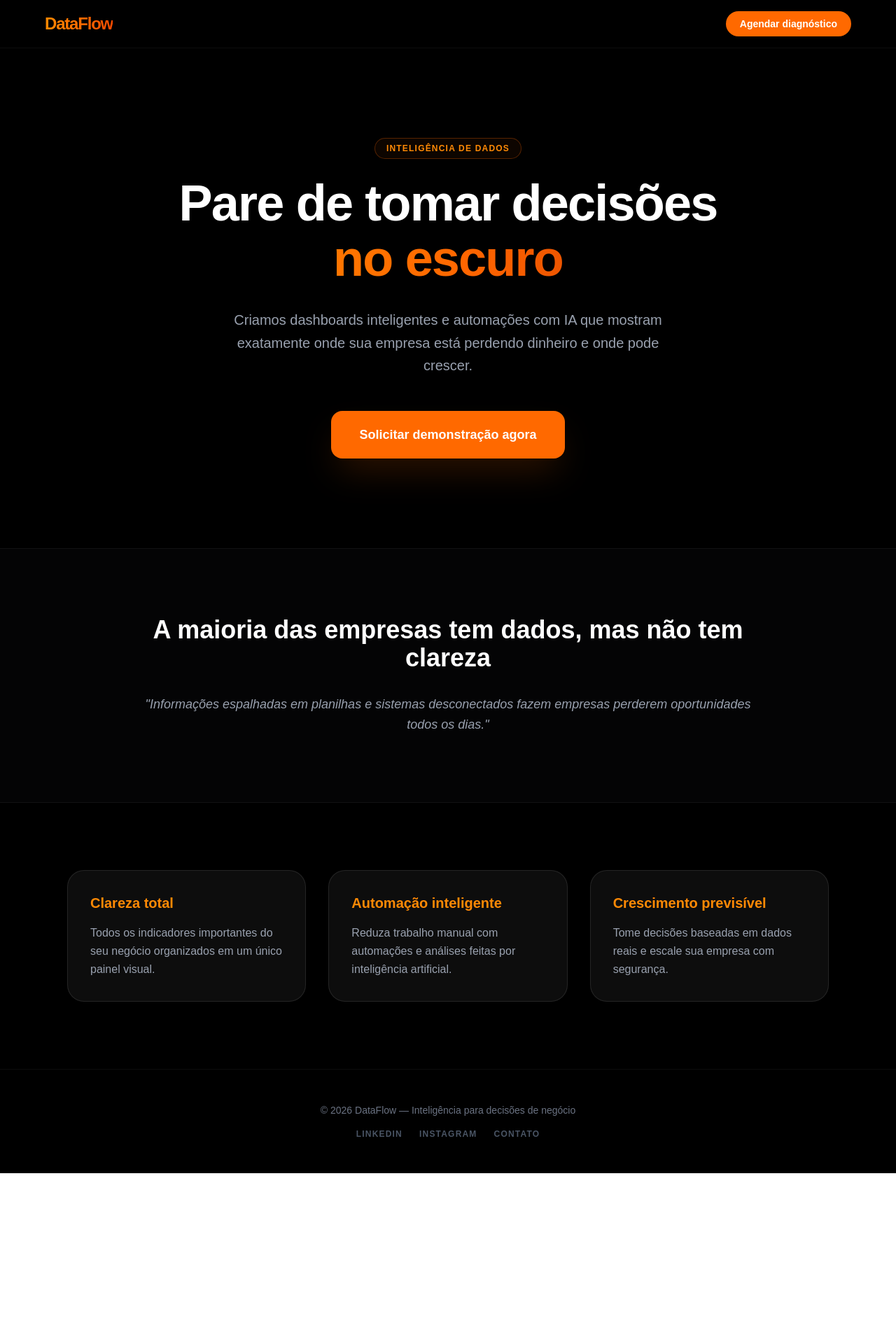
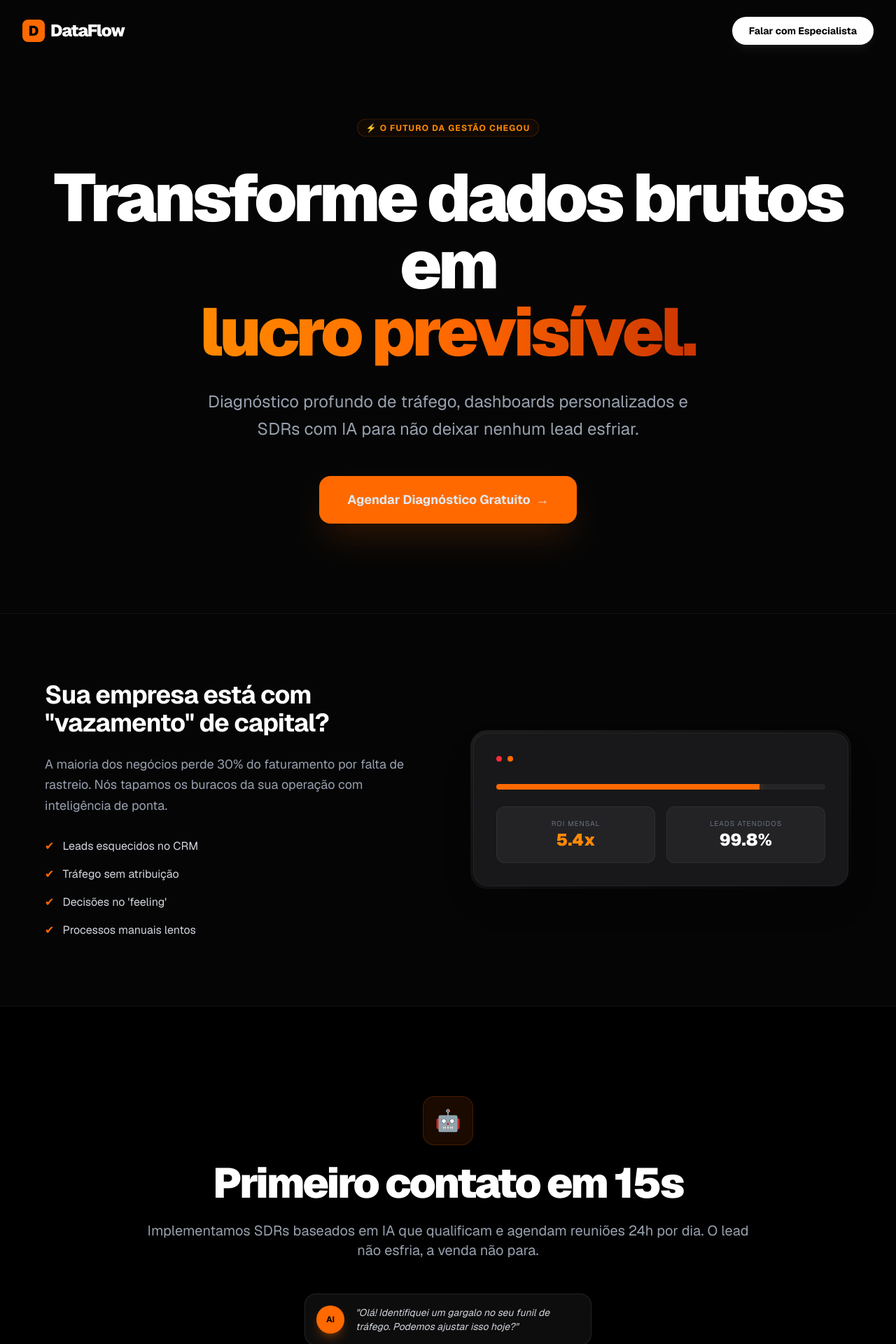
Before and after one commit to jpribeiro0795-design/landing_page_1703, a Next.js app: page / in a window 1280 px wide. Shown: the top 1920 px of the page at 70% size. Before the commit the page ends 1676 px from the top, so only its background shows below. Built offline with nearby package versions, Linux system fonts and the light colour scheme.

Commit message:
Update page.tsx

```diff
--- a/app/page.tsx
+++ b/app/page.tsx
@@ -1,99 +1,148 @@
-"use client"; // Necessário para usar funções de clique e interatividade
+"use client";
+
+import React, { useEffect, useState } from 'react';
 
 export default function Home() {
+  const [scrolled, setScrolled] = useState(false);
 
-  // Função para redirecionar para o WhatsApp
+  useEffect(() => {
+    const handleScroll = () => setScrolled(window.scrollY > 50);
+    window.addEventListener('scroll', handleScroll);
+    return () => window.removeEventListener('scroll', handleScroll);
+  }, []);
+
   const handleContact = () => {
-    const message = encodeURIComponent("Olá! Gostaria de agendar um diagnóstico gratuito com a DataFlow.");
-    window.open(`https://wa.me/SEUNUMERO?text=${message}`, "_blank");
+    // Substitua pelo seu link real do WhatsApp ou Calendly
+    window.open(`https://wa.me/SEUNUMERO`, "_blank");
   };
 
   return (
-    <main className="min-h-screen bg-black text-white overflow-x-hidden selection:bg-orange-500/30">
+    <main className="min-h-screen bg-[#050505] text-slate-200 selection:bg-orange-500/30 font-sans">
 
-      {/* BACKGROUND COM MOVIMENTO SUTIL */}
-      <div className="absolute inset-0 -z-10 overflow-hidden">
-        <div className="absolute w-[600px] h-[600px] bg-orange-500/20 blur-[150px] -top-[200px] -left-[100px] animate-pulse" />
-        <div className="absolute w-[600px] h-[600px] bg-orange-600/10 blur-[150px] -bottom-[200px] -right-[100px]" />
+      {/* GLOW DE FUNDO DINÂMICO */}
+      <div className="fixed inset-0 -z-10 overflow-hidden">
+        <div className="absolute w-[800px] h-[800px] bg-orange-600/10 blur-[180px] -top-[300px] -left-[200px] animate-pulse" />
+        <div className="absolute w-[600px] h-[600px] bg-orange-500/5 blur-[150px] bottom-0 right-0" />
       </div>
 
-      {/* NAVBAR FIXA COM EFEITO GLASSMORPHISM */}
-      <nav className="sticky top-0 z-50 backdrop-blur-md border-b border-white/5 px-8 py-4">
-        <div className="max-w-6xl mx-auto flex justify-between items-center">
-          <h1 className="text-2xl font-black bg-gradient-to-r from-orange-400 to-orange-600 text-transparent bg-clip-text tracking-tighter">
-            DataFlow
-          </h1>
-          <button
-            onClick={handleContact}
-            className="bg-orange-500 hover:bg-orange-600 px-5 py-2 rounded-full font-bold transition-all hover:shadow-[0_0_20px_rgba(249,115,22,0.4)] active:scale-95 text-sm"
-          >
-            Agendar diagnóstico
+      {/* NAVBAR FLUTUANTE */}
+      <nav className={`fixed top-0 w-full z-50 transition-all duration-300 ${scrolled ? 'py-4 backdrop-blur-xl border-b border-white/10 bg-black/40' : 'py-6 bg-transparent'}`}>
+        <div className="max-w-7xl mx-auto px-8 flex justify-between items-center">
+          <div className="flex items-center gap-2 group cursor-pointer">
+            <div className="w-8 h-8 bg-orange-500 rounded-lg flex items-center justify-center group-hover:rotate-12 transition-transform">
+              <span className="font-black text-black text-xl">D</span>
+            </div>
+            <span className="text-2xl font-black tracking-tighter text-white">DataFlow</span>
+          </div>
+
+          <button onClick={handleContact} className="bg-white text-black hover:bg-orange-500 hover:text-white px-6 py-2.5 rounded-full font-bold transition-all active:scale-95 text-sm shadow-lg shadow-white/5">
+            Falar com Especialista
           </button>
         </div>
       </nav>
 
       {/* HERO SECTION */}
-      <section className="text-center px-6 py-32 max-w-4xl mx-auto relative">
-        <div className="inline-block px-4 py-1.5 mb-6 border border-orange-500/30 rounded-full bg-orange-500/5 text-orange-400 text-xs font-bold uppercase tracking-widest">
-           Inteligência de Dados
-        </div>
-        <h1 className="text-5xl md:text-7xl font-extrabold leading-[1.1] mb-8 tracking-tight">
-          Pare de tomar decisões
-          <span className="block bg-gradient-to-r from-orange-400 via-orange-500 to-orange-700 text-transparent bg-clip-text">
-            no escuro
-          </span>
-        </h1>
-        <p className="text-gray-400 text-lg md:text-xl mb-12 max-w-2xl mx-auto leading-relaxed">
-          Criamos dashboards inteligentes e automações com IA que mostram
-          exatamente onde sua empresa está perdendo dinheiro e onde pode crescer.
-        </p>
-        <button
-          onClick={handleContact}
-          className="bg-orange-500 hover:bg-orange-600 hover:scale-105 transition-all transform px-10 py-5 rounded-2xl font-bold text-lg shadow-2xl shadow-orange-500/20 active:scale-95"
-        >
-          Solicitar demonstração agora
-        </button>
-      </section>
+      <section className="relative pt-44 pb-32 px-6 overflow-hidden">
+        <div className="max-w-6xl mx-auto text-center">
+          <div className="inline-flex items-center gap-2 px-3 py-1 rounded-full border border-orange-500/20 bg-orange-500/5 text-orange-400 text-xs font-bold tracking-widest mb-8 animate-bounce">
+            ⚡ O FUTURO DA GESTÃO CHEGOU
+          </div>
 
-      {/* PROBLEMA (DARKER SECTION) */}
-      <section className="py-24 px-6 bg-zinc-950/50 border-y border-white/5">
-        <div className="max-w-4xl mx-auto text-center">
-          <h2 className="text-3xl md:text-4xl font-bold mb-8">
-            A maioria das empresas tem dados, mas não tem clareza
-          </h2>
-          <p className="text-gray-400 text-lg leading-relaxed italic">
-            "Informações espalhadas em planilhas e sistemas desconectados
-            fazem empresas perderem oportunidades todos os dias."
+          <h1 className="text-5xl md:text-8xl font-black text-white leading-[1] tracking-tighter mb-8">
+            Transforme dados brutos em <br />
+            <span className="bg-gradient-to-r from-orange-400 via-orange-500 to-orange-700 text-transparent bg-clip-text">
+              lucro previsível.
+            </span>
+          </h1>
+
+          <p className="text-gray-400 text-xl md:text-2xl max-w-3xl mx-auto mb-12 leading-relaxed">
+            Diagnóstico profundo de tráfego, dashboards personalizados e <br className="hidden md:block" />
+            SDRs com IA para não deixar nenhum lead esfriar.
           </p>
+
+          <div className="flex flex-col md:flex-row gap-4 justify-center items-center">
+            <button onClick={handleContact} className="w-full md:w-auto bg-orange-500 hover:bg-orange-600 px-10 py-5 rounded-2xl font-bold text-lg shadow-2xl shadow-orange-500/20 transition-all flex items-center justify-center gap-2 group">
+              Agendar Diagnóstico Gratuito
+              <span className="group-hover:translate-x-1 transition-transform">→</span>
+            </button>
+          </div>
         </div>
       </section>
 
-      {/* BENEFÍCIOS COM HOVER ANIMADO */}
-      <section className="grid md:grid-cols-3 gap-8 px-8 py-24 max-w-6xl mx-auto">
-        {[
-          { title: "Clareza total", desc: "Todos os indicadores importantes do seu negócio organizados em um único painel visual." },
-          { title: "Automação inteligente", desc: "Reduza trabalho manual com automações e análises feitas por inteligência artificial." },
-          { title: "Crescimento previsível", desc: "Tome decisões baseadas em dados reais e escale sua empresa com segurança." }
-        ].map((item, index) => (
-          <div key={index} className="group bg-white/5 border border-white/10 p-8 rounded-3xl hover:bg-white/[0.08] hover:border-orange-500/50 transition-all duration-300 hover:-translate-y-2">
-            <h3 className="text-xl font-bold mb-4 text-orange-400 group-hover:text-orange-300 transition-colors">
-              {item.title}
-            </h3>
-            <p className="text-gray-400 leading-relaxed">
-              {item.desc}
+      {/* SEÇÃO DE DOR (O VAZAMENTO) */}
+      <section className="py-24 px-8 border-y border-white/5 bg-zinc-950/30">
+        <div className="max-w-6xl mx-auto grid md:grid-cols-2 gap-16 items-center">
+          <div>
+            <h2 className="text-4xl font-bold text-white mb-6 tracking-tight">Sua empresa está com "vazamento" de capital?</h2>
+            <p className="text-gray-400 text-lg mb-8 leading-relaxed">
+              A maioria dos negócios perde 30% do faturamento por falta de rastreio. Nós tapamos os buracos da sua operação com inteligência de ponta.
             </p>
+            <ul className="space-y-4">
+              {["Leads esquecidos no CRM", "Tráfego sem atribuição", "Decisões no 'feeling'", "Processos manuais lentos"].map((item, i) => (
+                <li key={i} className="flex items-center gap-3 text-gray-300">
+                  <span className="text-orange-500">✔</span> {item}
+                </li>
+              ))}
+            </ul>
           </div>
-        ))}
+
+          {/* SIMULAÇÃO DE DASHBOARD VISUAL */}
+          <div className="relative group p-1 bg-gradient-to-br from-white/10 to-transparent rounded-3xl">
+            <div className="relative bg-zinc-900 p-8 rounded-[22px] border border-white/5 shadow-2xl">
+               <div className="flex gap-2 mb-8"><div className="w-2 h-2 rounded-full bg-red-500"/><div className="w-2 h-2 rounded-full bg-orange-500"/></div>
+               <div className="space-y-6">
+                  <div className="h-2 w-full bg-white/5 rounded-full overflow-hidden">
+                    <div className="h-full w-[80%] bg-orange-500 shadow-[0_0_15px_rgba(249,115,22,0.5)]" />
+                  </div>
+                  <div className="grid grid-cols-2 gap-4">
+                    <div className="p-4 bg-white/5 rounded-xl border border-white/5 text-center">
+                      <p className="text-[10px] text-gray-500 uppercase tracking-widest">ROI Mensal</p>
+                      <p className="text-2xl font-black text-orange-400">5.4x</p>
+                    </div>
+                    <div className="p-4 bg-white/5 rounded-xl border border-white/5 text-center">
+                      <p className="text-[10px] text-gray-500 uppercase tracking-widest">Leads Atendidos</p>
+                      <p className="text-2xl font-black text-white">99.8%</p>
+                    </div>
+                  </div>
+               </div>
+            </div>
+          </div>
+        </div>
       </section>
 
-      {/* FOOTER */}
-      <footer className="border-t border-white/5 py-12 text-center">
-        <p className="text-gray-500 text-sm mb-4">© 2026 DataFlow — Inteligência para decisões de negócio</p>
-        <div className="flex justify-center gap-6 text-gray-600 text-xs uppercase font-bold tracking-widest">
-          <a href="#" className="hover:text-orange-500 transition">Linkedin</a>
-          <a href="#" className="hover:text-orange-500 transition">Instagram</a>
-          <a href="#" className="hover:text-orange-500 transition">Contato</a>
+      {/* SDR AI - O DIFERENCIAL */}
+      <section className="py-32 px-8 text-center bg-black relative">
+        <div className="max-w-4xl mx-auto">
+          <div className="mb-6 inline-block p-4 bg-orange-500/10 rounded-2xl border border-orange-500/20">
+            <span className="text-3xl">🤖</span>
+          </div>
+          <h2 className="text-4xl md:text-6xl font-black text-white mb-6 tracking-tighter">Primeiro contato em 15s</h2>
+          <p className="text-gray-400 text-xl mb-12">
+            Implementamos SDRs baseados em IA que qualificam e agendam reuniões 24h por dia. O lead não esfria, a venda não para.
+          </p>
+          <div className="bg-white/5 border border-white/10 p-4 rounded-2xl inline-flex items-center gap-4 text-left shadow-2xl">
+             <div className="w-10 h-10 rounded-full bg-orange-500 flex flex-shrink-0 items-center justify-center font-bold text-black text-xs shadow-lg shadow-orange-500/30">AI</div>
+             <p className="text-sm text-gray-300 italic max-w-xs">"Olá! Identifiquei um gargalo no seu funil de tráfego. Podemos ajustar isso hoje?"</p>
+          </div>
         </div>
+      </section>
+
+      {/* CTA FINAL DE IMPACTO */}
+      <section className="py-32 px-8">
+        <div className="max-w-5xl mx-auto bg-gradient-to-br from-orange-500 to-orange-700 rounded-[3rem] p-12 md:p-24 text-center relative overflow-hidden shadow-[0_20px_50px_rgba(249,115,22,0.3)]">
+          <div className="absolute inset-0 opacity-10 pointer-events-none" style={{backgroundImage: 'radial-gradient(circle, #fff 1px, transparent 1px)', backgroundSize: '30px 30px'}}></div>
+          <h2 className="text-5xl md:text-7xl font-black text-white mb-8 tracking-tighter italic">ESCALE COM DADOS</h2>
+          <p className="text-orange-100 text-lg mb-12 max-w-xl mx-auto font-medium">
+            Diagnóstico gratuito para empresas que buscam clareza total e processos inteligentes.
+          </p>
+          <button onClick={handleContact} className="bg-black text-white hover:bg-zinc-900 px-12 py-5 rounded-2xl font-bold text-xl transition-all hover:scale-105 active:scale-95 shadow-2xl">
+            Quero meu diagnóstico gratuito
+          </button>
+        </div>
+      </section>
+
+      <footer className="py-12 border-t border-white/5 text-center text-gray-600 text-sm">
+        © 2026 DataFlow — Inteligência de Negócios.
       </footer>
     </main>
   );
```
